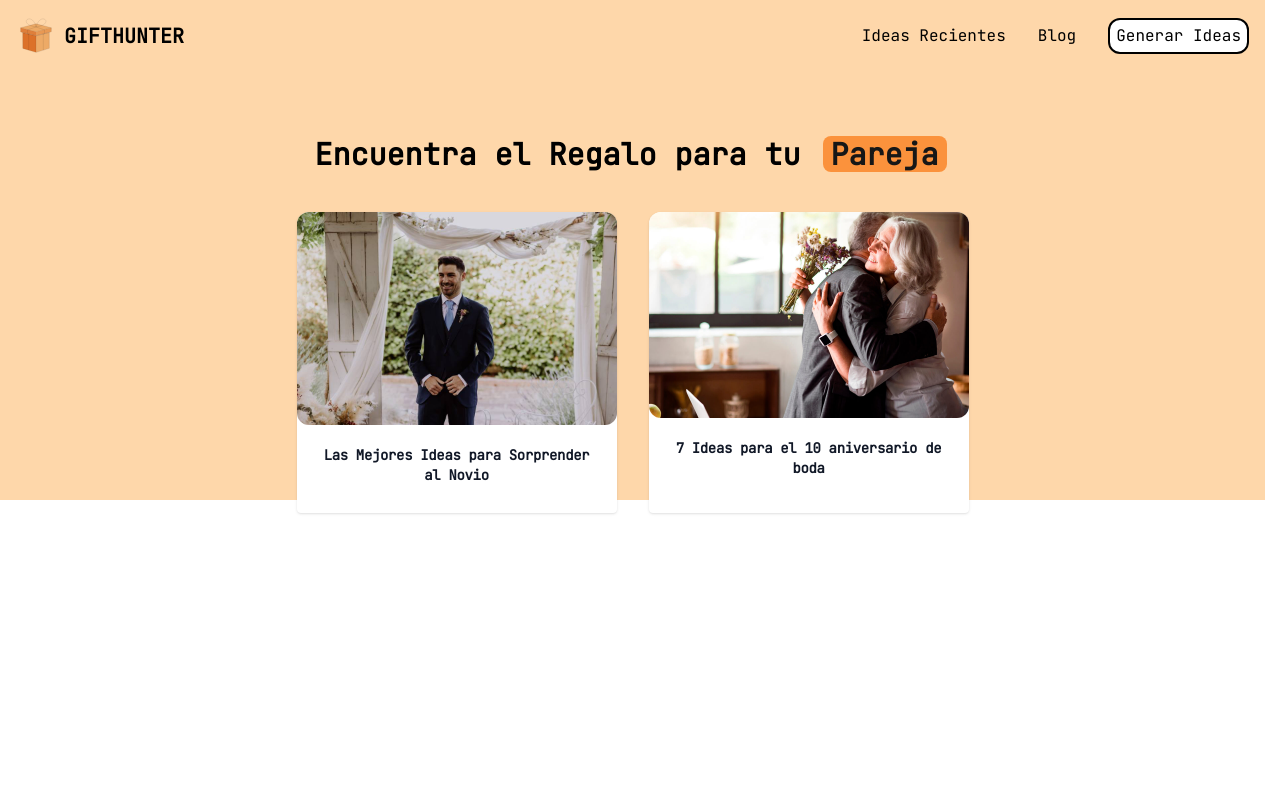
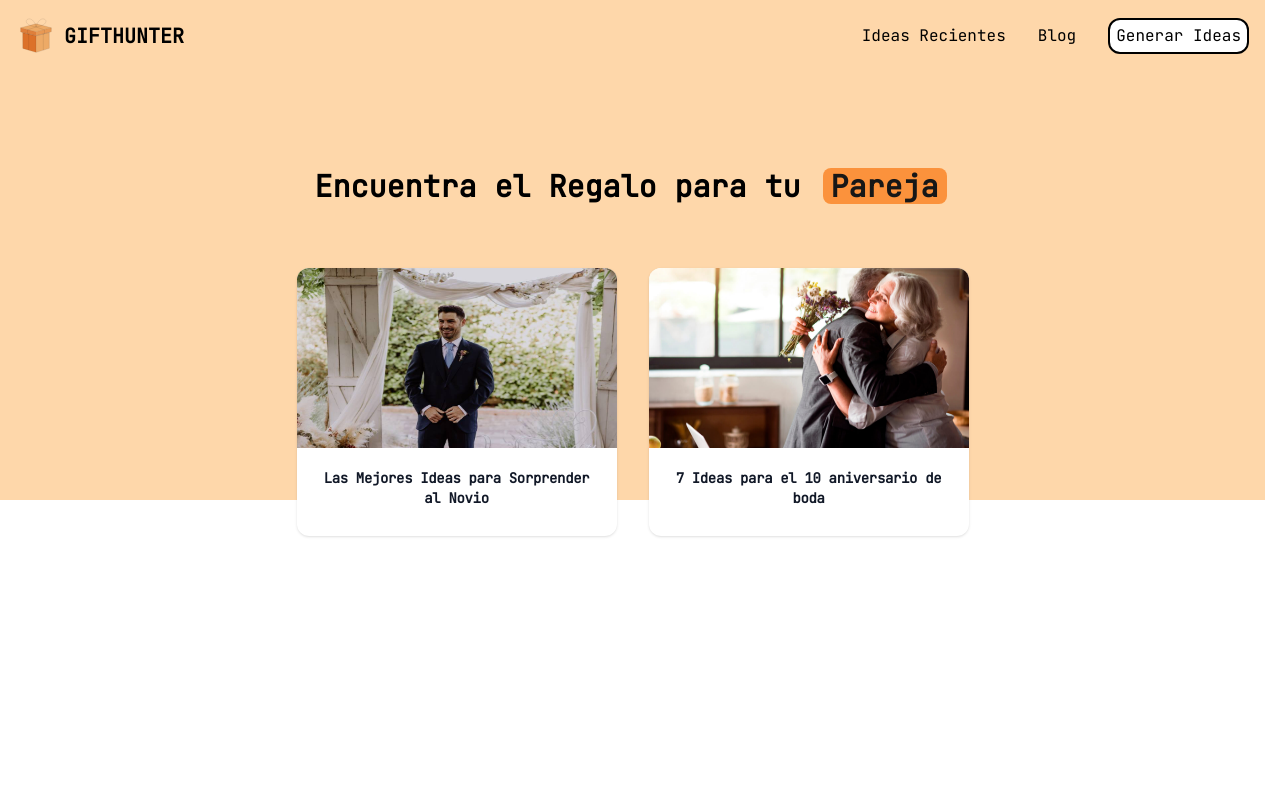
Before and after one commit to sergitejada/MiduVercelHackathon, a Next.js app: page /blog in a window 1280 px wide. Shown: the top 800 px of the page. Built offline with nearby package versions, Linux system fonts and the light colour scheme.

Commit message:
chore: Update blog layout and card-article component styles

```diff
--- a/src/app/blog/page.tsx
+++ b/src/app/blog/page.tsx
@@ -7,8 +7,8 @@ export default function RegalosParaPage() {
 	return (
 		<>
 			<div className="flex min-h-screen flex-col">
-				<div className="relative mx-auto flex max-w-7xl justify-center gap-10 pt-16">
-					<div id="ideas-recientes" className="relative mx-auto flex max-w-7xl flex-col gap-10">
+				<div className="relative mx-auto flex max-w-7xl justify-center gap-10 pt-24">
+					<div id="ideas-recientes" className="relative mx-auto flex max-w-7xl flex-col gap-16">
 						<div className="flex flex-col justify-start gap-4">
 							<h1 className="px-8 text-3xl font-extrabold">
 								Encuentra el Regalo para tu <FlipWords words={words} />
--- a/src/components/ui/card-article.tsx
+++ b/src/components/ui/card-article.tsx
@@ -12,10 +12,9 @@ interface Props {
 
 export default function CardArticle({ src, title, description, link }: Props) {
 	return (
-		<div className="max-w-xs rounded rounded-t-xl bg-white p-0 shadow transition-transform hover:scale-105">
+		<div className="max-w-xs rounded-xl bg-white p-0 shadow transition-transform hover:scale-105">
 			<Link href={link} className="transition-transform hover:scale-105">
-				<Image src={src} alt={title} width={320} height={320} className="rounded-xl" />
-
+				<Image src={src} alt={title} width={320} height={320} className="aspect-video rounded-t-xl" />
 				<div className="p-5">
 					<div className="flex gap-2">
 						<h3 className="mb-2 text-center text-sm font-bold tracking-tight text-gray-900">{title}</h3>
```
